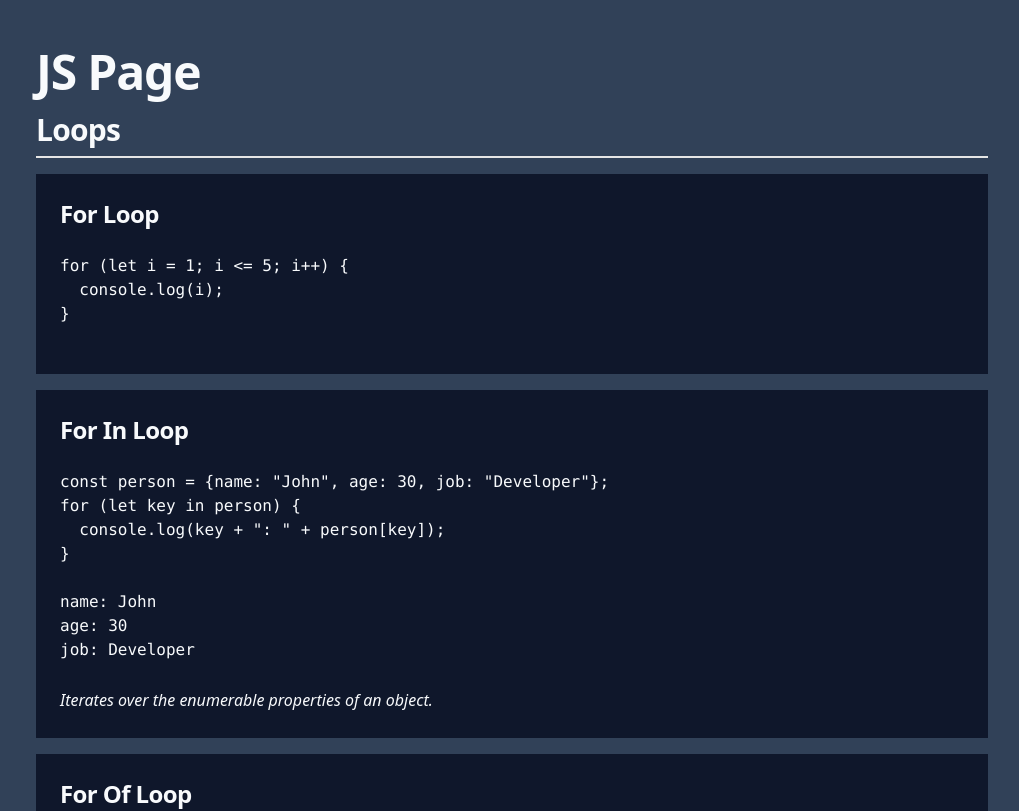
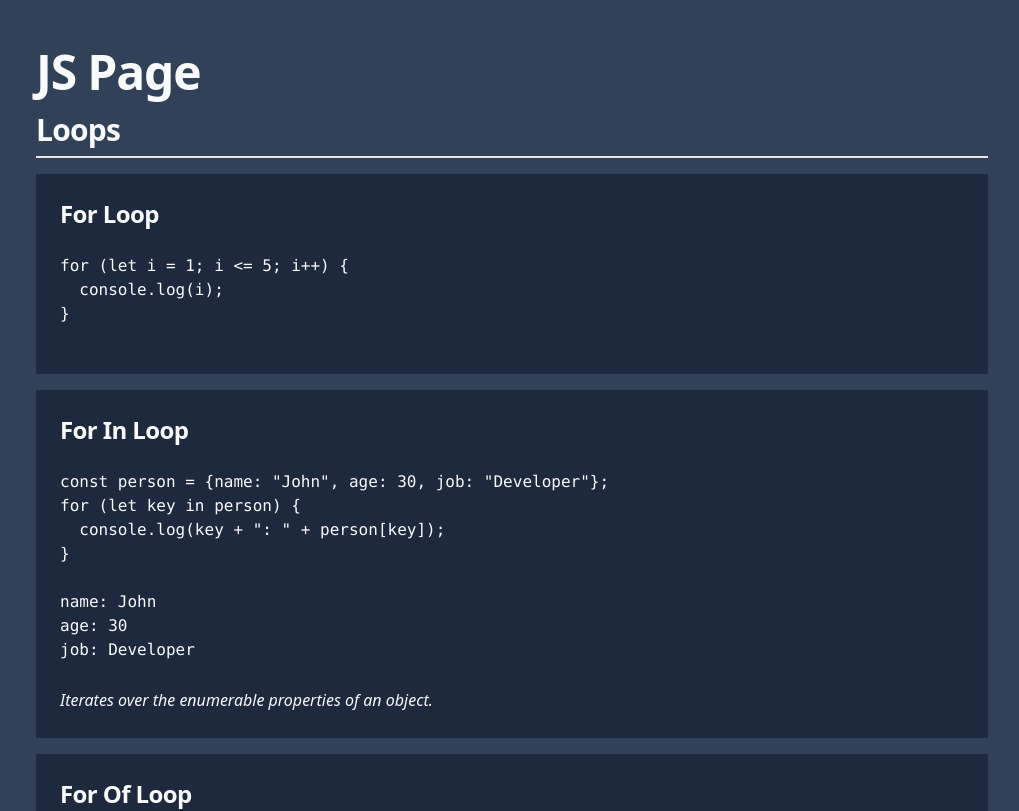
Before and after one commit to Dillonzellis/review-25, a Next.js app: page /js in a window 1280 px wide. Shown: the top 811 px of the page, without its empty margins (128-1147 px from the left). Built offline with nearby package versions, Linux system fonts and the light colour scheme.

Commit message:
style: update ConceptBlock styles

```diff
--- a/src/components/ConceptBlock/ConceptBlock.tsx
+++ b/src/components/ConceptBlock/ConceptBlock.tsx
@@ -3,13 +3,13 @@ import { TypographyP } from "../Typograpy/TypographyP";
 
 type ConceptBlockType = {
   title: string;
-  code: React.ReactNode;
+  code: string;
   desc?: string;
 };
 
 export default function ConceptBlock({ title, code, desc }: ConceptBlockType) {
   return (
-    <div className="mb-4 bg-slate-900 p-6">
+    <div className="mb-4 bg-slate-800 p-6">
       <TypographyH3>{title}</TypographyH3>
       <code>
         <pre>{code}</pre>
```
